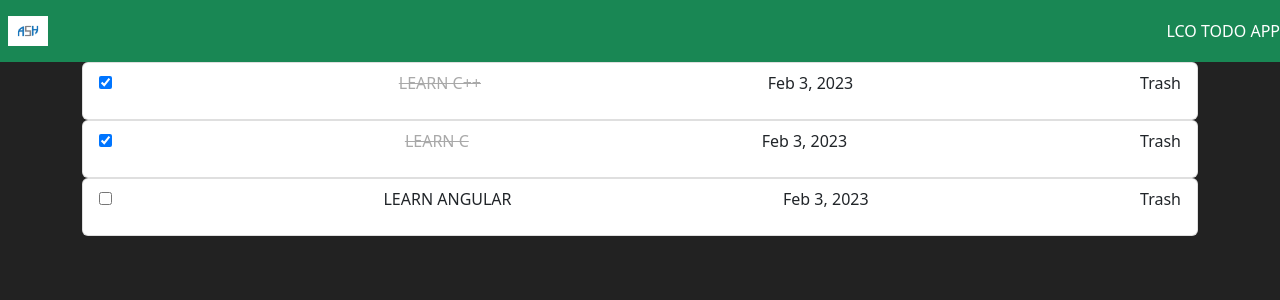
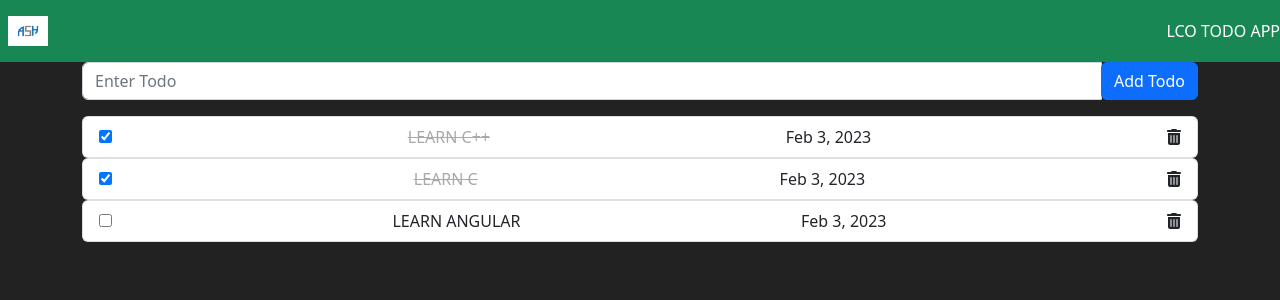
Before and after one commit to Ash-2k3/ToDo-Application-Angular, an Angular app: page / in a window 1280 px wide. Shown: the top 300 px of the page. Built offline with nearby package versions, Linux system fonts and the light colour scheme.

Commit message:
Todo WORKINH

```diff
--- a/package.json
+++ b/package.json
@@ -24,6 +24,7 @@
     "bootstrap": "^5.2.3",
     "rxjs": "~7.8.0",
     "tslib": "^2.3.0",
+    "uuid": "^9.0.0",
     "zone.js": "~0.12.0"
   },
   "devDependencies": {
@@ -31,6 +32,7 @@
     "@angular/cli": "~15.1.2",
     "@angular/compiler-cli": "^15.1.0",
     "@types/jasmine": "~4.3.0",
+    "@types/uuid": "^9.0.0",
     "jasmine-core": "~4.5.0",
     "karma": "~6.4.0",
     "karma-chrome-launcher": "~3.1.0",
--- a/src/app/app.component.html
+++ b/src/app/app.component.html
@@ -1,5 +1,6 @@
  <app-header></app-header>
  <div class="container">
+  <app-todo-form></app-todo-form>
   <app-todos></app-todos>
 
 </div>
--- a/src/app/app.module.ts
+++ b/src/app/app.module.ts
@@ -6,6 +6,8 @@ import { AppComponent } from './app.component';
 import { TodosComponent } from './components/todos/todos.component';
 import { TodoFormComponent } from './components/todo-form/todo-form.component';
 import { HeaderComponent } from './layout/header/header.component';
+import { FormsModule } from "@angular/forms";
+import {FontAwesomeModule} from "@fortawesome/angular-fontawesome";
 
 @NgModule({
   declarations: [
@@ -16,7 +18,9 @@ import { HeaderComponent } from './layout/header/header.component';
   ],
   imports: [
     BrowserModule,
-    CommonModule
+    CommonModule,
+    FontAwesomeModule,
+    FormsModule
   ],
   providers: [],
   bootstrap: [AppComponent]
--- a/src/app/components/todo-form/todo-form.component.html
+++ b/src/app/components/todo-form/todo-form.component.html
@@ -1 +1,14 @@
-<p>todo-form works!</p>
+<div class="input-group mb-3 w-100">
+         <input type="text" name="todo"
+         placeholder="Enter Todo"
+         class="form-control"
+         [(ngModel)]="todoTitle"
+         />
+         <div class="input-group-append">
+                  <button
+                  (click) = "handleAdd()"
+                  class="btn btn-primary">
+                           Add Todo
+                  </button>
+         </div>
+</div>
--- a/src/app/components/todo-form/todo-form.component.ts
+++ b/src/app/components/todo-form/todo-form.component.ts
@@ -1,4 +1,8 @@
 import { Component } from '@angular/core';
+import { Todo } from "./../../model/todo";
+
+import { v4 as uuidv4 } from 'uuid';
+import { TodoService } from "./../../services/todo.service"
 
 @Component({
   selector: 'app-todo-form',
@@ -6,5 +10,21 @@ import { Component } from '@angular/core';
   styleUrls: ['./todo-form.component.css']
 })
 export class TodoFormComponent {
+  todoTitle: string = "";
+  constructor(private todoService: TodoService) {
+
+  }
+  handleAdd() {
+    const newTodo: Todo = {
+      id: uuidv4(),
+      isComplete: false,
+      title: this.todoTitle,
+      date: new Date(),
+
+    };
+
+    this.todoService.addTodo(newTodo);
+    this.todoTitle="";
+  }
 
 }
--- a/src/app/components/todos/todos.component.html
+++ b/src/app/components/todos/todos.component.html
@@ -13,7 +13,7 @@
                            {{todo.date | date}}
                   </span>
                   <span>
-                           <p (click) = "deleteTodo(todo)">Trash</p>
+                           <fa-icon [icon]="faTrashAlt" (click) = "deleteTodo(todo)"></fa-icon>
                   </span>
          </li>
 </ul>
```
Also changed, not shown: 1 other file (tests, documents, lock files or other folders).
